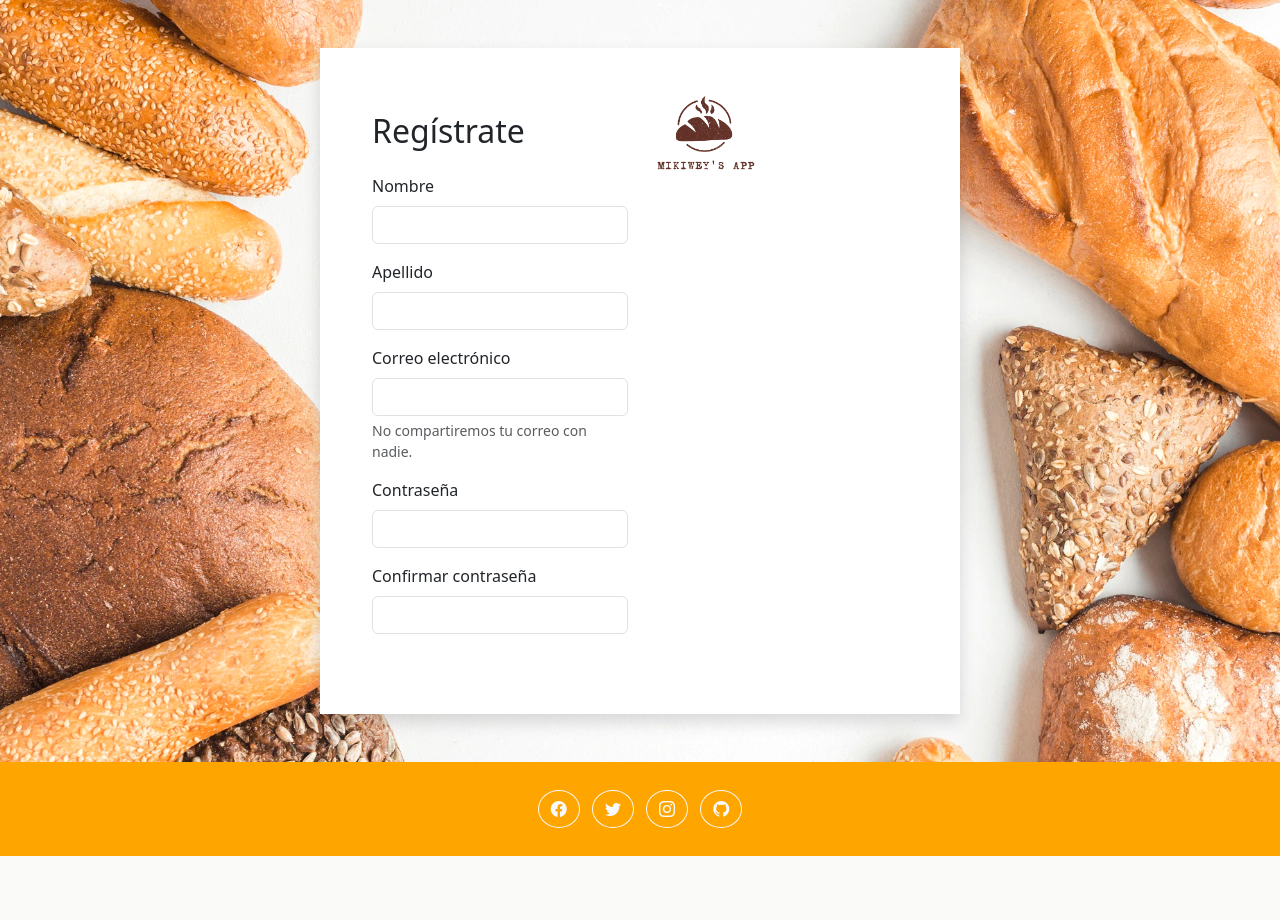
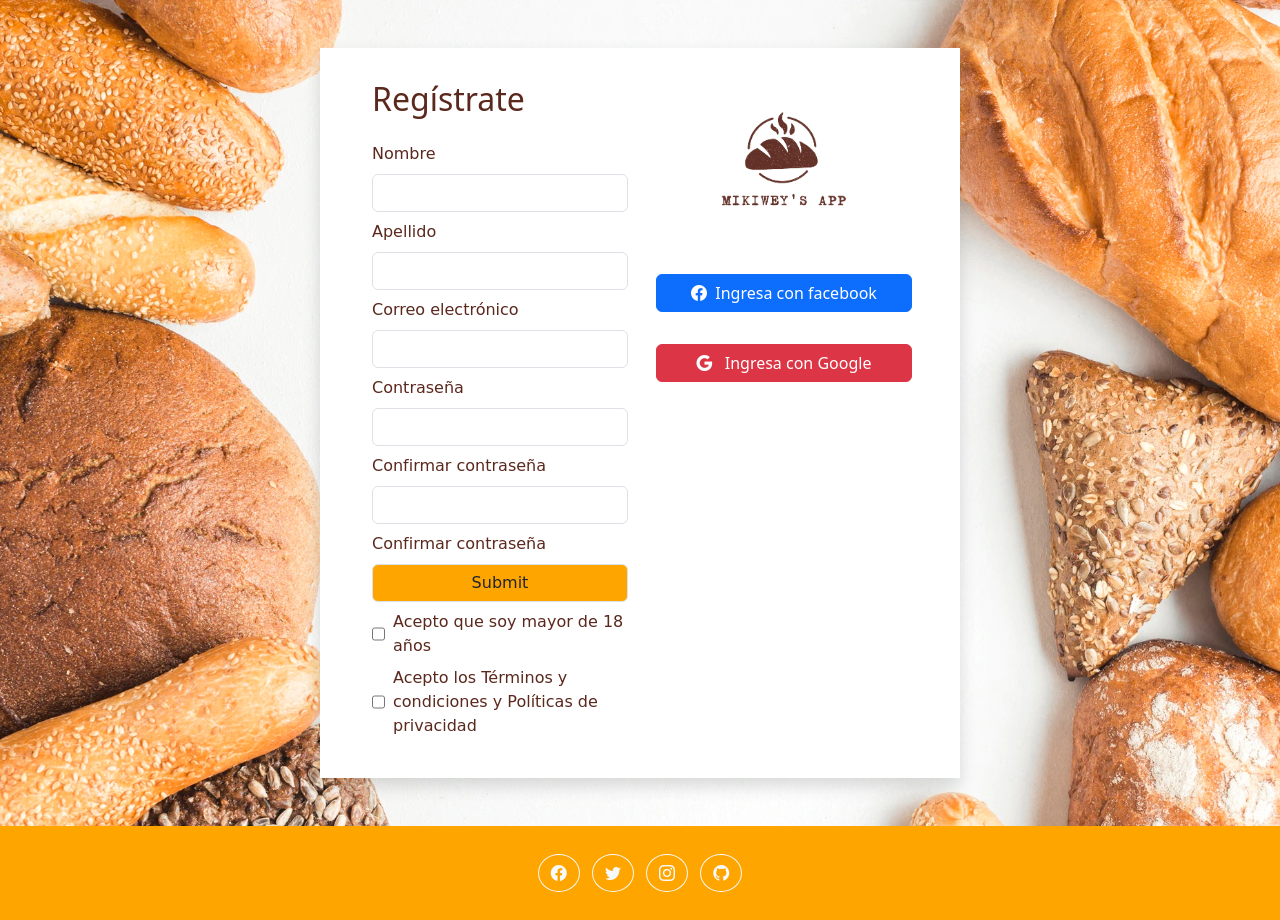
Before and after one commit to cmsrwood/mikiweys.github.io, a PHP site: page /view/login.html in a window 1280 px wide. Before the commit the page ends 856 px from the top, so only its background shows below. Run offline with PHP 8.4, Linux system fonts and the light colour scheme; some libraries are stand-ins or nearby versions; some web fonts are replaced.

Commit message:
i know its all my fault

```diff
--- a/css/styles.css
+++ b/css/styles.css
@@ -42,12 +42,16 @@
 }
 .hovercafe:hover{
     background-color: var(--cafe);
+    color: white;
 }
 .hoverrojo:hover{
    background: rgb(255, 0, 0);
 }
-.textwhite:hover{
-    color: white;
+.cfacebook{
+    background: rgb(50, 80, 142);
+}
+.ctwitter{
+    background: rgb(85, 172, 238);
 }
 .cafe {
     color: var(--cafe);
@@ -67,6 +71,9 @@
 }
 .infant {
     font-family: 'Ysabeau Infant', sans-serif;
+}
+.notosans{
+    font-family: "Noto Sans", sans-serif;
 }
 
 .footer {
--- a/view/login.html
+++ b/view/login.html
@@ -35,41 +35,61 @@
 <!-- Father -->
 <div class="padre bg-foto">
 <!-- LOGIN -->
-<div class="container shadow p-5 bg-white my-5 w-50">
+<div class="container shadow px-5 py-3 bg-white my-5 w-50 ">
   <div class="row">
-    <div class="col p-3">
-      <div class="row">
-        <div class="col-12"><h2 class="mb-4">Regístrate</h2></div>
+    <div class="col p-3 cafe simoneta">
+      <div class="row ">
+        <div class="col-12"><h1 class="mb-4 notosans fs-2">Regístrate</h1></div>
       <form action="">
-        <div class="mb-3">
+        <div class="mb-2">
           <label class="form-label">Nombre</label>
           <input type="text" class="form-control focnaranja" >
         </div>
-        <div class="mb-3">
+        <div class="mb-2">
           <label class="form-label">Apellido</label>
           <input type="text" class="form-control" >
         </div>
-        <div class="mb-3">
+        <div class="mb-2">
           <label class="form-label">Correo electrónico</label>
           <input type="email" class="form-control" >
-          <div class="form-text">No compartiremos tu correo con nadie.</div>
         </div>
-        <div class="mb-3">
+        <div class="mb-2">
           <label class="form-label">Contraseña</label>
           <input type="password" class="form-control" >
         </div>
-        <div class="mb-3">
+        <div class="mb-2">
           <label class="form-label">Confirmar contraseña</label>
           <input type="password" class="form-control" >
+        </div>
+        <div class="mb-2">
+          <label class="form-label">Confirmar contraseña</label>
+          <input type="submit" class="form-control hovercafe bnaranja" >
+        </div>
+        <div class="mb-2 d-flex">
+          <input type="checkbox" class=" me-2 ">
+          <label for="" class="">Acepto que soy mayor de 18 años</label>
+        </div>
+        <div class="mb-2 d-flex">
+          <input type="checkbox" class=" me-2">
+          <label for="" class="">Acepto los Términos y condiciones y Políticas de privacidad</label>
         </div>
       </div>
       </form>
     </div>
     <!-- o -->
-    <div class="col">
-      <a class=" me-5 pe-5" href="index.html">
-        <img src="IMG/todo/logo.png" alt="" class="img-fluid" width="100">
-      </a>
+    <div class="col text-center">
+      <div class="row">
+        <a class="my-5 col-12" href="index.html">
+          <img src="../IMG/todo/logo.png" alt="" class="img-fluid w-50">
+        </a>
+          <div class="facebook my-3">
+            <button class="btn btn-primary w-100"><i class="bi bi-facebook pe-1"></i> Ingresa con facebook</button>
+          </div>
+          <div class="google my-3">
+
+            <button class="btn btn-danger w-100"><i class="bi bi-google pe-2"></i> Ingresa con Google</button>
+          </div>
+      </div>
     </div>
   </div>
 </div>
```
Also changed, not shown: index.html (+4 -4 lines), view/reciclaje.html (+2 -5 lines).
